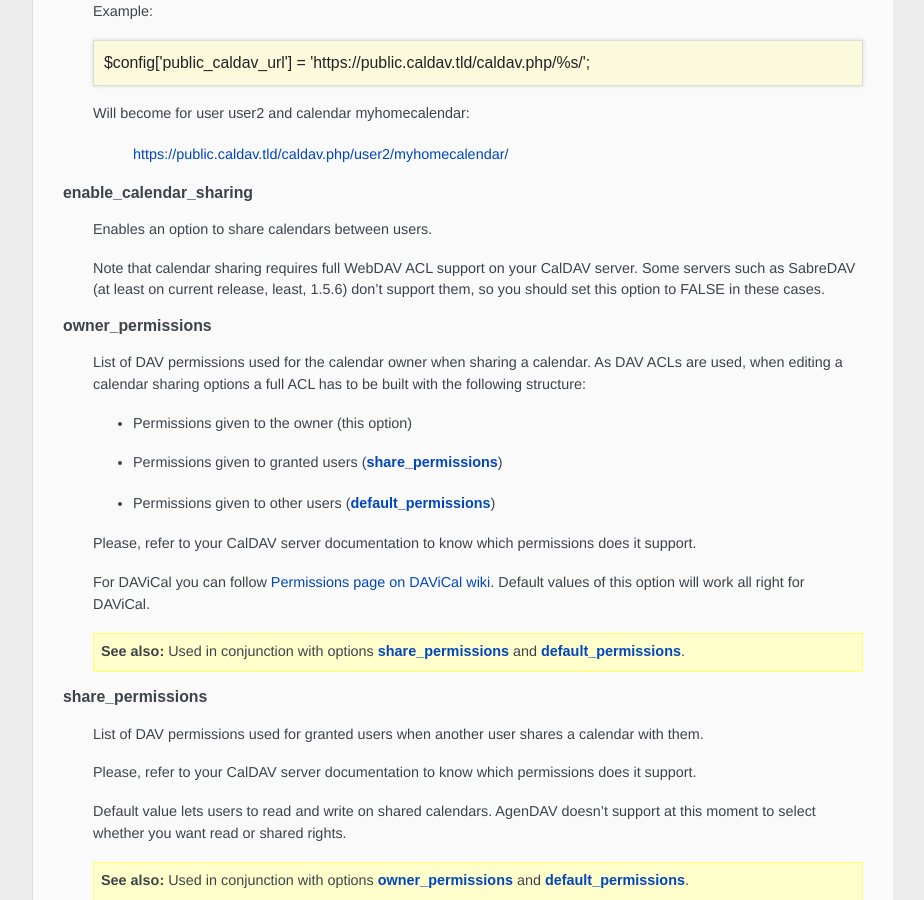
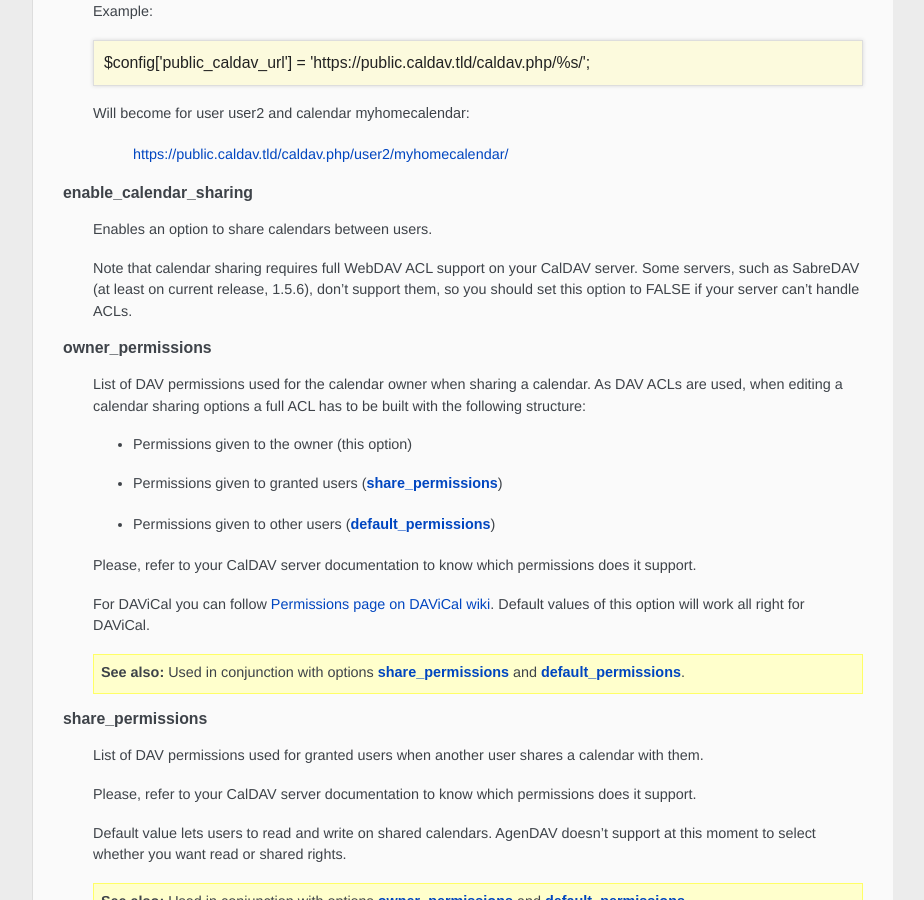
Before and after one commit to birdrock00/caldaver, a Sphinx documentation site: the page built from doc/source/admin/configuration.rst, in a window 1280 px wide and 900 px high, scrolled down 5862 px. Shown: the whole window, without its empty margins (268-1192 px from the left). Built offline with Sphinx 7.4.7, drawn with Linux system fonts in a browser that asks for light colours; some web fonts are replaced.

Commit message:
Correct some little details

```diff
--- a/doc/source/admin/configuration.rst
+++ b/doc/source/admin/configuration.rst
@@ -301,9 +301,9 @@ Here you will configure every single aspect of your CalDAV server.
    Enables an option to share calendars between users.
 
    Note that calendar sharing requires full WebDAV ACL support on your
-   CalDAV server. Some servers such as SabreDAV (at least on current
-   release, least, 1.5.6) don't support them, so you should set this option
-   to FALSE in these cases.
+   CalDAV server. Some servers, such as SabreDAV (at least on current
+   release, 1.5.6), don't support them, so you should set this option
+   to FALSE if your server can't handle ACLs.
 
 .. confval:: owner_permissions
 
--- a/doc/source/releasenotes.rst
+++ b/doc/source/releasenotes.rst
@@ -2,6 +2,7 @@ Release notes
 =============
 
 .. _v1.2.4:
+
 1.2.4 (2012-01-xx)
 ------------------
 
```
